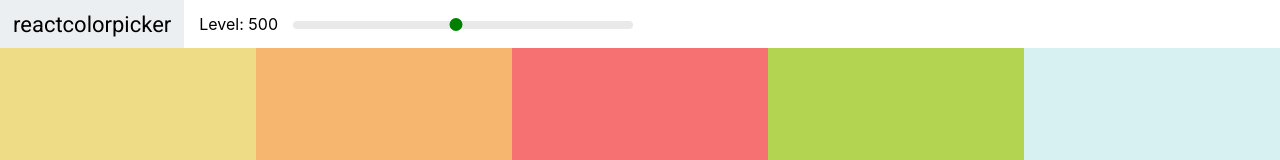
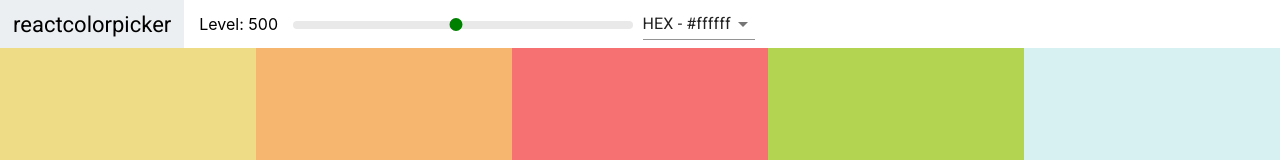
Before and after one commit to rhinoxD/shadesavvy, a React (Create React App) app: page / in a window 1280 px wide. Shown: the top 160 px of the page. Built offline with nearby package versions, Linux system fonts and the light colour scheme.

Commit message:
Add Select and Material UI

```diff
--- a/package.json
+++ b/package.json
@@ -3,6 +3,7 @@
   "version": "0.1.0",
   "private": true,
   "dependencies": {
+    "@material-ui/core": "^4.12.3",
     "@testing-library/jest-dom": "^5.14.1",
     "@testing-library/react": "^11.2.7",
     "@testing-library/user-event": "^12.8.3",
--- a/src/Navbar.js
+++ b/src/Navbar.js
@@ -1,11 +1,23 @@
 import React, { Component } from 'react';
+import Select from '@material-ui/core/Select';
+import { MenuItem } from '@material-ui/core';
+import Slider from 'rc-slider';
 import 'rc-slider/assets/index.css';
-import Slider from 'rc-slider';
 import './Navbar.css';
 
 class Navbar extends Component {
+  constructor(props) {
+    super(props);
+    this.state = { format: 'hex' };
+    this.handleChange = this.handleChange.bind(this);
+  }
+  handleChange(e) {
+    this.setState({ format: e.target.value });
+    this.props.handleChange(e.target.value);
+  }
   render() {
     const { level, changeLevel } = this.props;
+    const { format } = this.state;
     return (
       <header className="Navbar">
         <div className="logo">
@@ -23,6 +35,13 @@
             />
           </div>
         </div>
+        <div className="select-container">
+          <Select value={format} onChange={this.handleChange}>
+            <MenuItem value="hex">HEX - #ffffff</MenuItem>
+            <MenuItem value="rgb">RGB - rgb(255, 255, 255)</MenuItem>
+            <MenuItem value="rgba">RGBA - rgb(255, 255, 255, 1.0)</MenuItem>
+          </Select>
+        </div>
       </header>
     );
   }
--- a/src/Palette.js
+++ b/src/Palette.js
@@ -6,21 +6,29 @@
 class Palette extends Component {
   constructor(props) {
     super(props);
-    this.state = { level: 500 };
+    this.state = { level: 500, format: 'hex' };
     this.changeLevel = this.changeLevel.bind(this);
+    this.changeFormat = this.changeFormat.bind(this);
   }
   changeLevel(level) {
     this.setState({ level });
   }
+  changeFormat(val) {
+    this.setState({ format: val });
+  }
   render() {
     const { colors } = this.props.palette;
-    const { level } = this.state;
+    const { level, format } = this.state;
     const colorBoxes = colors[level].map((color) => (
-      <ColorBox background={color.hex} name={color.name} />
+      <ColorBox background={color[format]} name={color.name} />
     ));
     return (
       <div className="Palette">
-        <Navbar level={level} changeLevel={this.changeLevel} />
+        <Navbar
+          level={level}
+          changeLevel={this.changeLevel}
+          handleChange={this.changeFormat}
+        />
         {/* Navbar goes here */}
         <div className="Palette-colors">{colorBoxes}</div>
         {/* footer eventually */}
--- a/src/colorHelpers.js
+++ b/src/colorHelpers.js
@@ -21,7 +21,7 @@
         rgb: chroma(scale[i]).css(),
         rgba: chroma(scale[i])
           .css()
-          .replace('rgba', 'rgba')
+          .replace('rgb', 'rgba')
           .replace(')', ', 1.0)'),
       });
     }
```
Also changed, not shown: 1 other file (tests, documents, lock files or other folders).
